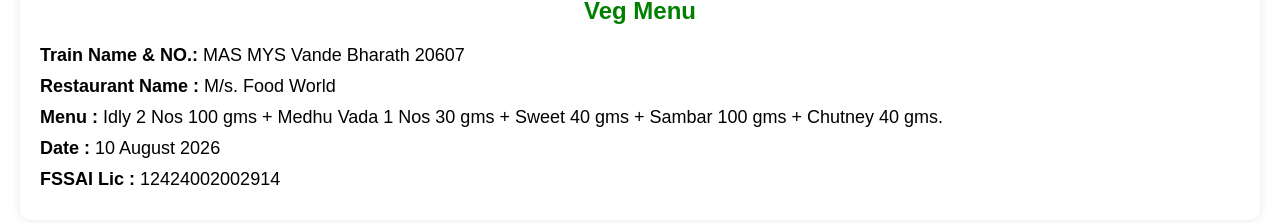
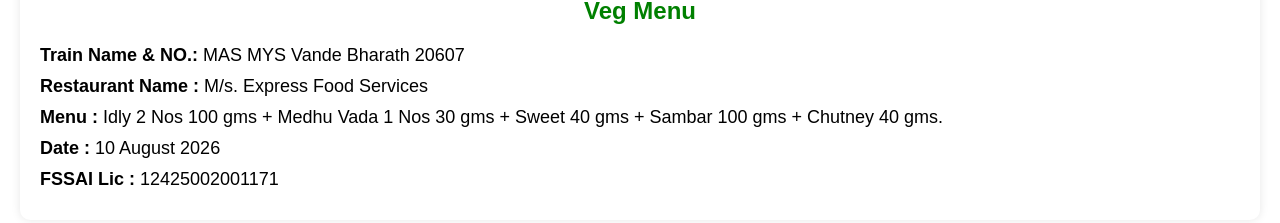
Before and after one commit to Printpark/20607-new-veg, a plain HTML site: page index.html in a window 1280 px wide. Shown: the part 267-490 px from the top of the page. Drawn offline with Linux system fonts and the light colour scheme.

Commit message:
Update restaurant and FSSAI license information

```diff
--- a/index.html
+++ b/index.html
@@ -44,10 +44,10 @@
   <div class="container">
     <h2>Veg Menu</h2>
     <div class="info"><strong>Train Name & NO.:</strong> MAS MYS Vande Bharath 20607 </div>
-    <div class="info"><strong>Restaurant Name :</strong> M/s. Food World </div>
+    <div class="info"><strong>Restaurant Name :</strong> M/s. Express Food Services </div>
     <div class="info"><strong>Menu :</strong> Idly 2 Nos 100 gms + Medhu Vada 1 Nos 30 gms + Sweet 40 gms + Sambar 100 gms + Chutney 40 gms.</div>
     <div class="info"><strong>Date :</strong> <span id="date">Loading...</span></div>
-    <div class="info"><strong>FSSAI Lic :</strong> 12424002002914 </div>
+    <div class="info"><strong>FSSAI Lic :</strong> 12425002001171 </div>
   </div>
 
   <script>
```
